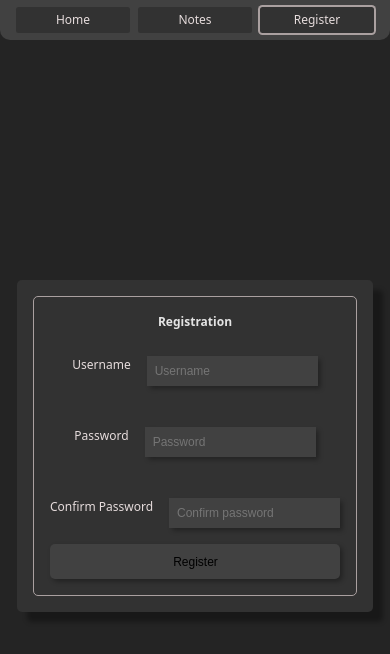
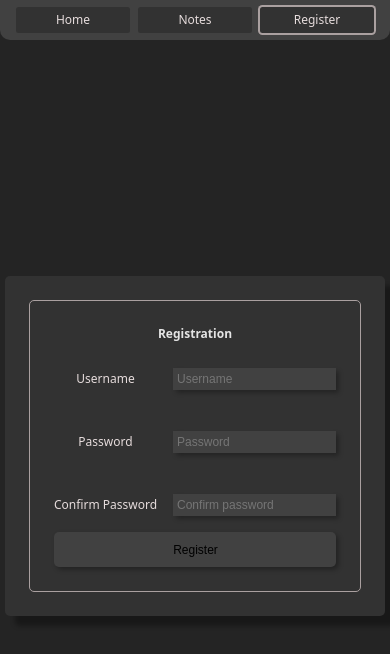
Before and after one commit to Bence7661/NoteTakerClient, a React (Vite) app: page /Register in a window 390 px wide. Shown: the top 654 px of the page. Built offline with nearby package versions, Linux system fonts and the light colour scheme.

Commit message:
Responsivity for `InputField` and `Card`.

```diff
--- a/src/components/Card/Card.css
+++ b/src/components/Card/Card.css
@@ -21,7 +21,7 @@ h2 {
 
 .card-container, .card {
     border-radius: 5px;
-    padding: 1rem;
+    padding: 1.5rem;
     height: fit-content;
 }
 
--- a/src/components/InputField/InputField.css
+++ b/src/components/InputField/InputField.css
@@ -37,14 +37,17 @@ input.invalid, input.invalid:focus-visible
     display: flex;
     flex-direction: row;
     justify-content: center;
+    width: 100%;
     gap: 1rem;
+    align-items: center;
 }
 
 .input-field label {
   color: var(--white);
+  width: 100%;
+  text-align: center;
 }
 
 .input-field input {
-  flex: 0.5;
-  padding: 0.5rem;
+  padding: 0.25rem;
 }
```
